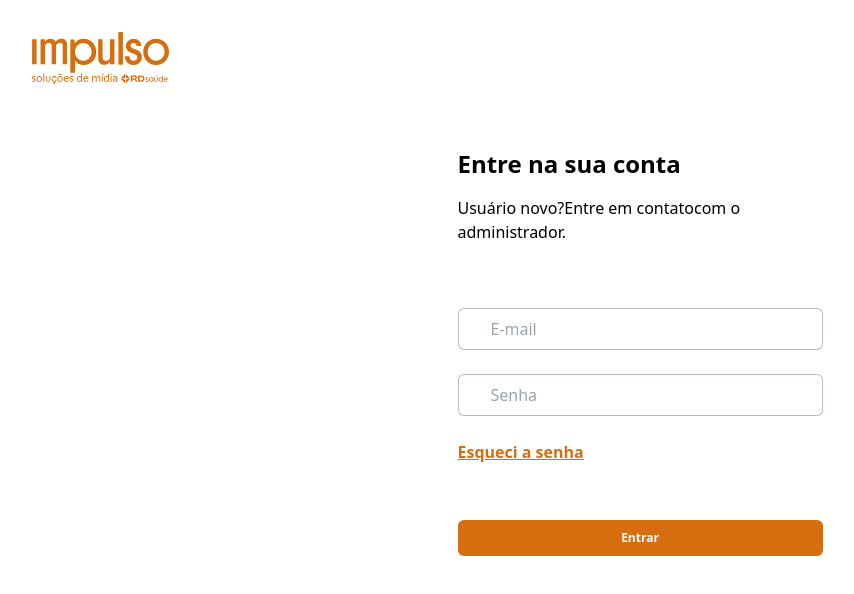
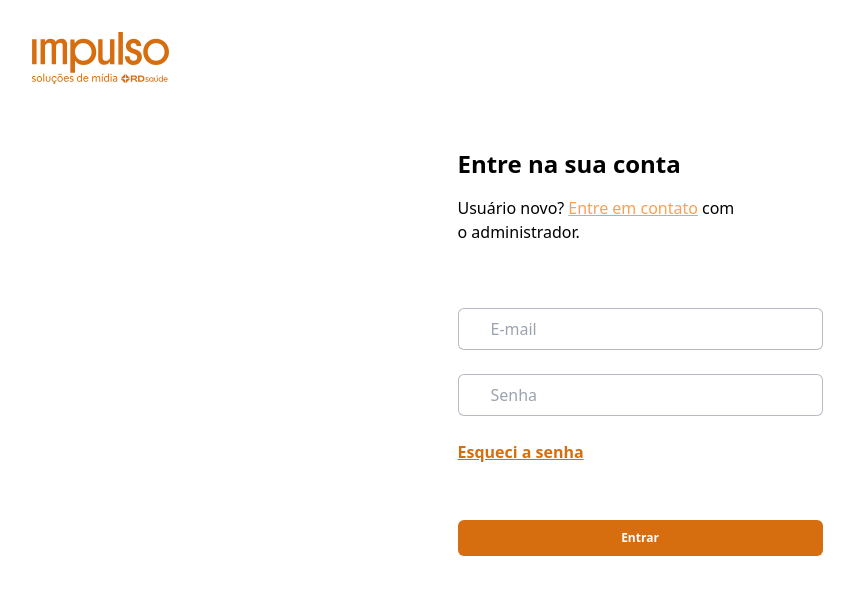
Before and after one commit to dannunees/impulso, a Next.js app: page / in a window 1280 px wide. Shown: the top 594 px of the page, without its empty margins (0-854 px from the left). Built offline with nearby package versions, Linux system fonts and the light colour scheme; some icons are missing.

Commit message:
projeto impulso

```diff
--- a/src/pages/index.tsx
+++ b/src/pages/index.tsx
@@ -81,7 +81,9 @@ export default function Home() {
             </h2>
             <p className="pt-4 font-normal max-w-72">
               Usuário novo?
-              <a href="#">Entre em contato</a>
+              <a href="#" className="underline text-lighter px-1">
+                Entre em contato
+              </a>
               com o administrador.
             </p>
 
```
